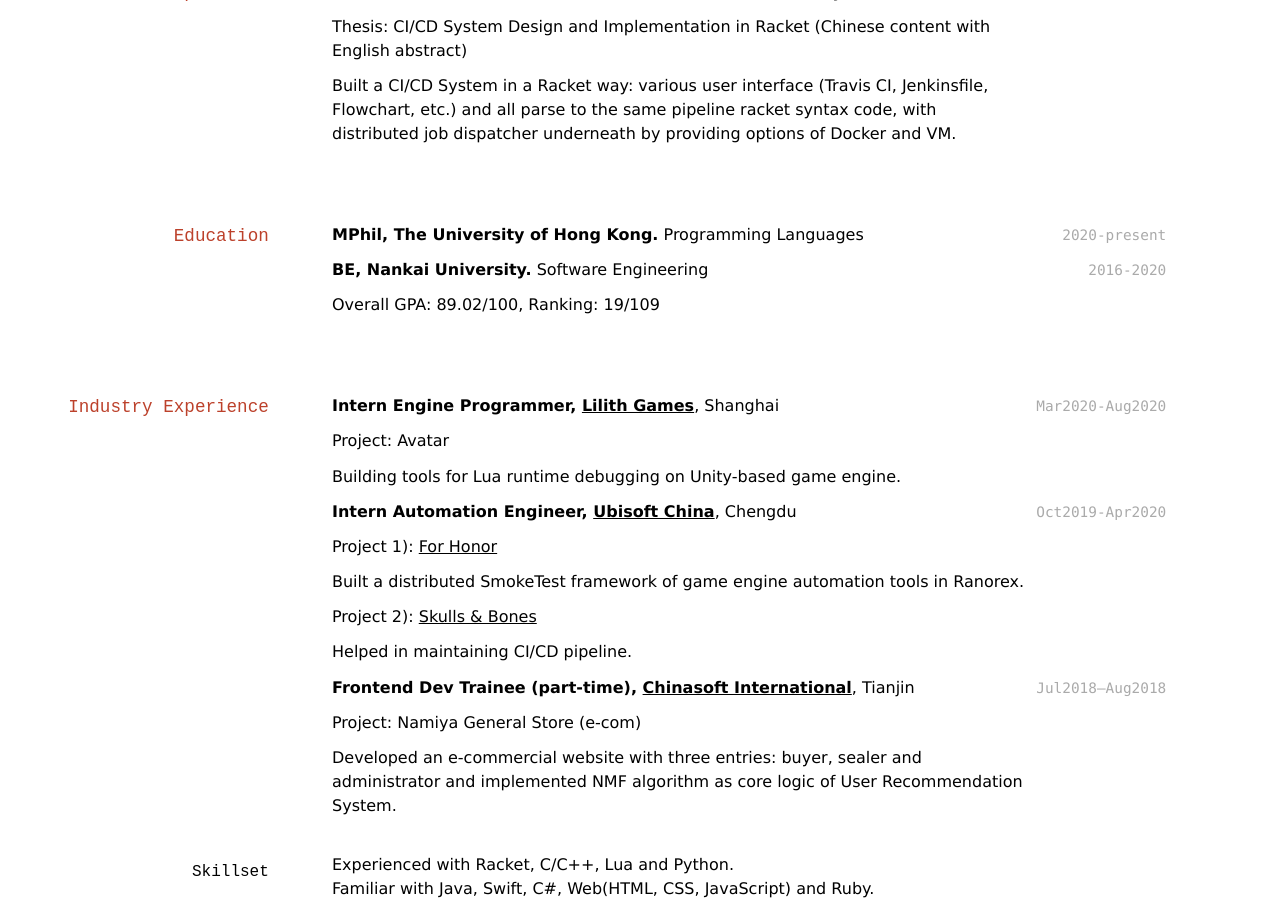
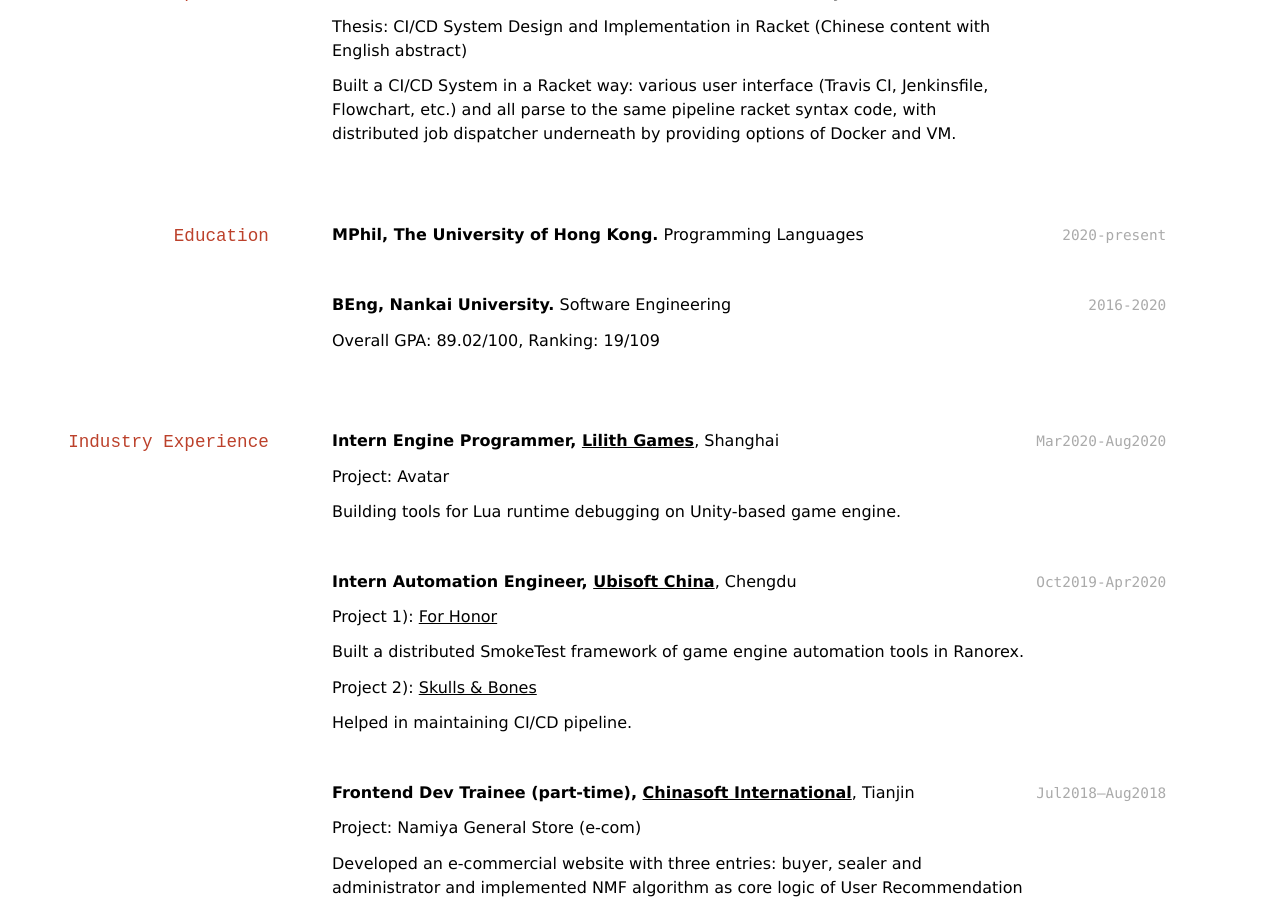
Before and after one commit to juniorxxue/curriculum-vitae, a Jekyll site: the page built from index.md, in a window 1280 px wide and 900 px high, scrolled down 393 px. Built offline with Jekyll 4.4.1, drawn with Linux system fonts in a browser that asks for light colours.

Commit message:
add empty lines

```diff
--- a/index.md
+++ b/index.md
@@ -31,8 +31,10 @@ Built a CI/CD System in a Racket way: various user interface (Travis CI, Jenkins
 __MPhil, The University of Hong Kong.__
 Programming Languages
 
+<br/>
+
 `2016-2020`
-__BE, Nankai University.__
+__BEng, Nankai University.__
 Software Engineering
 
 Overall GPA: 89.02/100, Ranking: 19/109
@@ -46,6 +48,8 @@ Project: Avatar
 
 Building tools for Lua runtime debugging on Unity-based game engine.
 
+<br/>
+
 `Oct2019-Apr2020`
 __Intern Automation Engineer, [Ubisoft China](https://www.ubisoft.com/en-us/)__, Chengdu
 
@@ -56,6 +60,8 @@ Built a distributed SmokeTest framework of game engine automation tools in Ranor
 Project 2): [Skulls & Bones](https://skullandbones.ubisoft.com/game/en-us/home/)
 
 Helped in maintaining CI/CD pipeline.
+
+<br/>
 
 `Jul2018–Aug2018`
 __Frontend Dev Trainee (part-time), [Chinasoft International](http://www.chinasofti.com/en/)__, Tianjin
```
